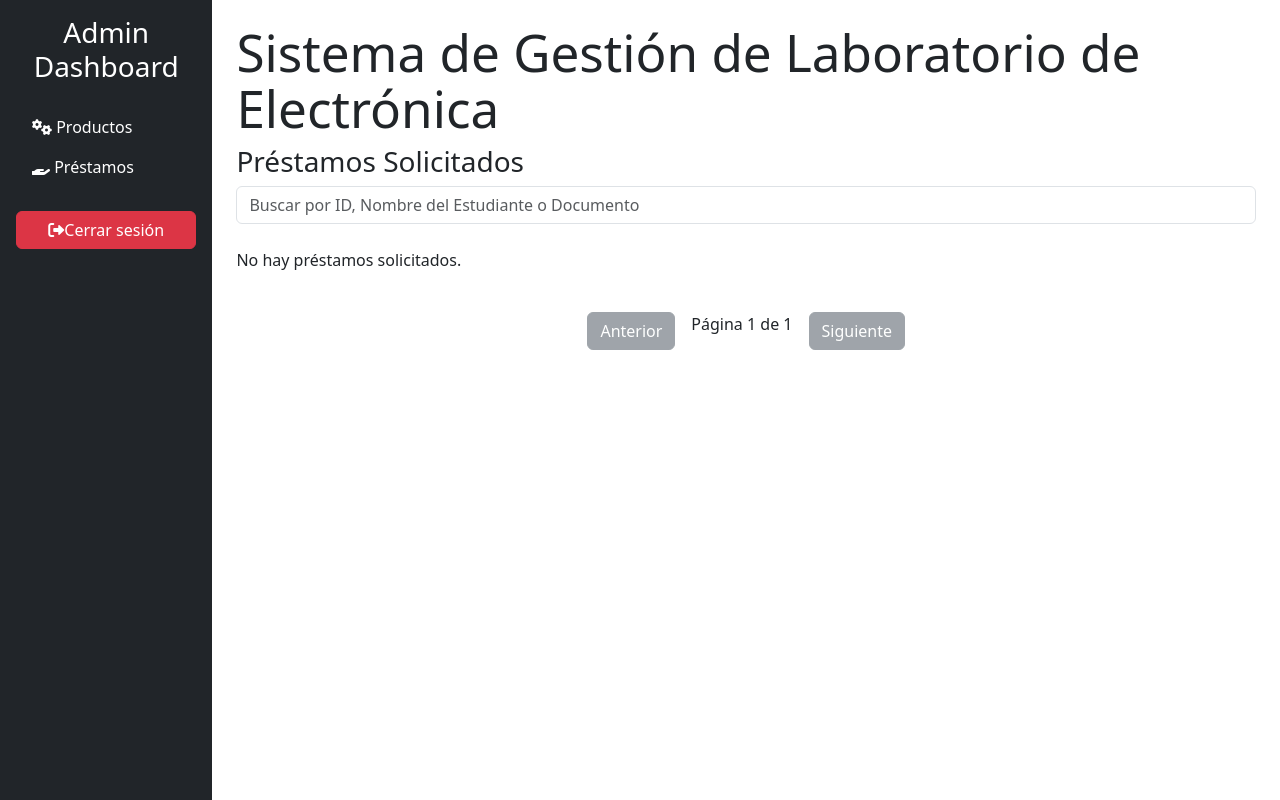
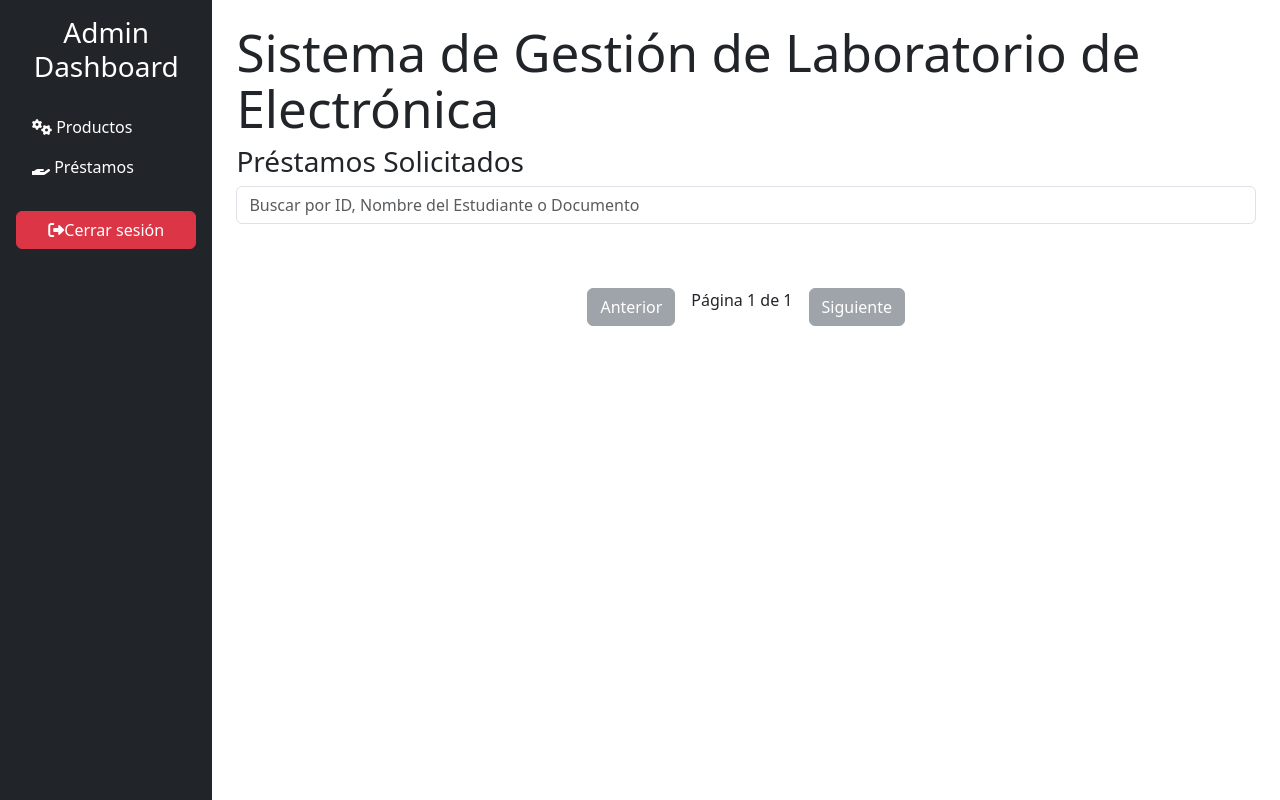
Before and after one commit to juanjarce/lab_elect_front, a React (Vite) app: page /admin-dashboard/1/prestamos/solicitados in a window 1280 px wide. Built offline with nearby package versions, Linux system fonts and the light colour scheme.

Commit message:
Forth try for Solicitados.jsx Search

```diff
--- a/src/pages/Solicitados.jsx
+++ b/src/pages/Solicitados.jsx
@@ -154,7 +154,7 @@ const Solicitados = () => {
               </CSSTransition>
             ))
           ) : (
-            <p>No hay préstamos solicitados.</p>
+            <p></p>
           )}
         </TransitionGroup>
       </div>
```
